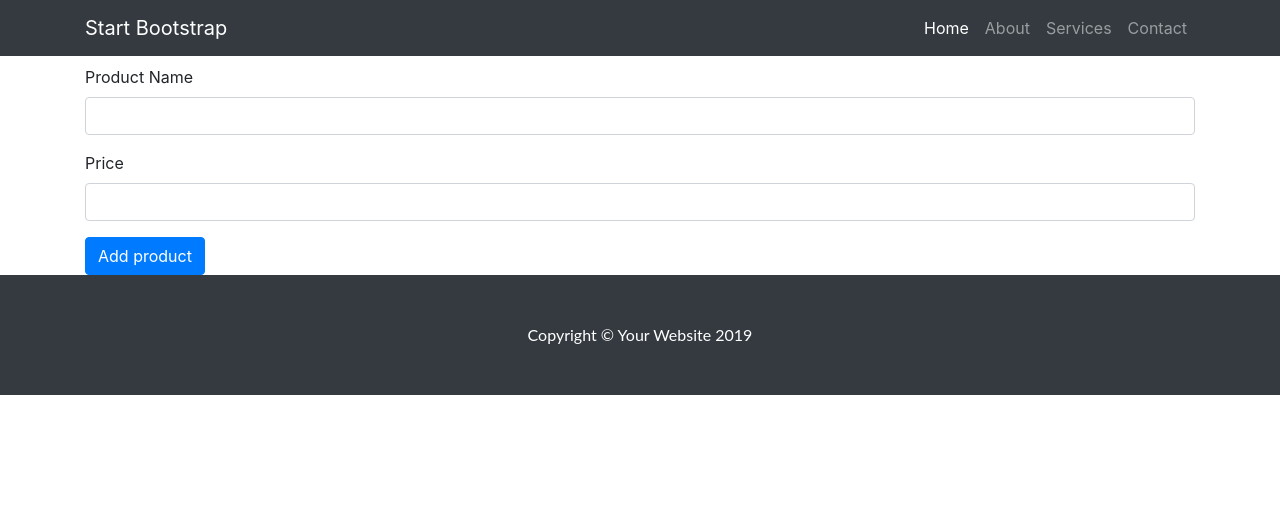
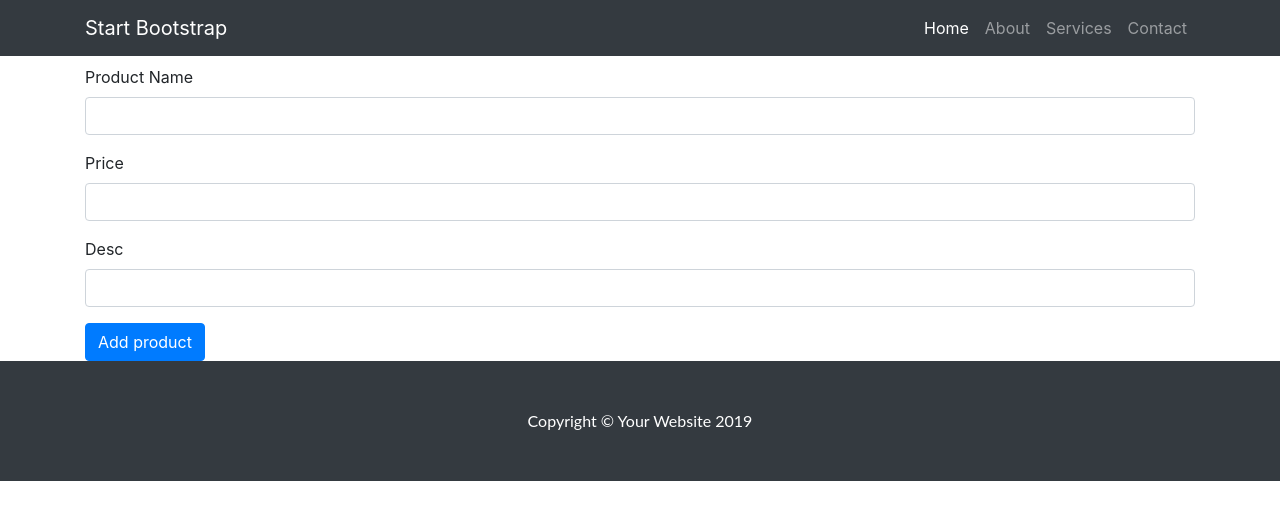
Before and after one commit to thanhdvph06975/thanhdvph06975-angular, an Angular app: page /add in a window 1280 px wide. Shown: the top 520 px of the page. Built offline with nearby package versions, Linux system fonts and the light colour scheme.

Commit message:
1 file modified

```diff
--- a/src/app/product-add/product-add.component.html
+++ b/src/app/product-add/product-add.component.html
@@ -1,13 +1,15 @@
 <form>
   <div class="form-group">
-      {{product.name}}
     <label for="">Product Name</label>
     <input type="text" class="form-control" name="name" [(ngModel)]="product.name">
   </div>
-  {{product.price}}
   <div class="form-group">
     <label for="exampleInputPassword1">Price</label>
     <input type="number" class="form-control" name="price" id="exampleInputPassword1"  [(ngModel)]="product.price">
   </div>
+  <div class="form-group">
+    <label for="">Desc</label>
+    <input type="text" class="form-control" name="desc" [(ngModel)]="product.desc">
+  </div>
   <button type="button" class="btn btn-primary" (click)="addProduct()">Add product</button>
 </form>
```
